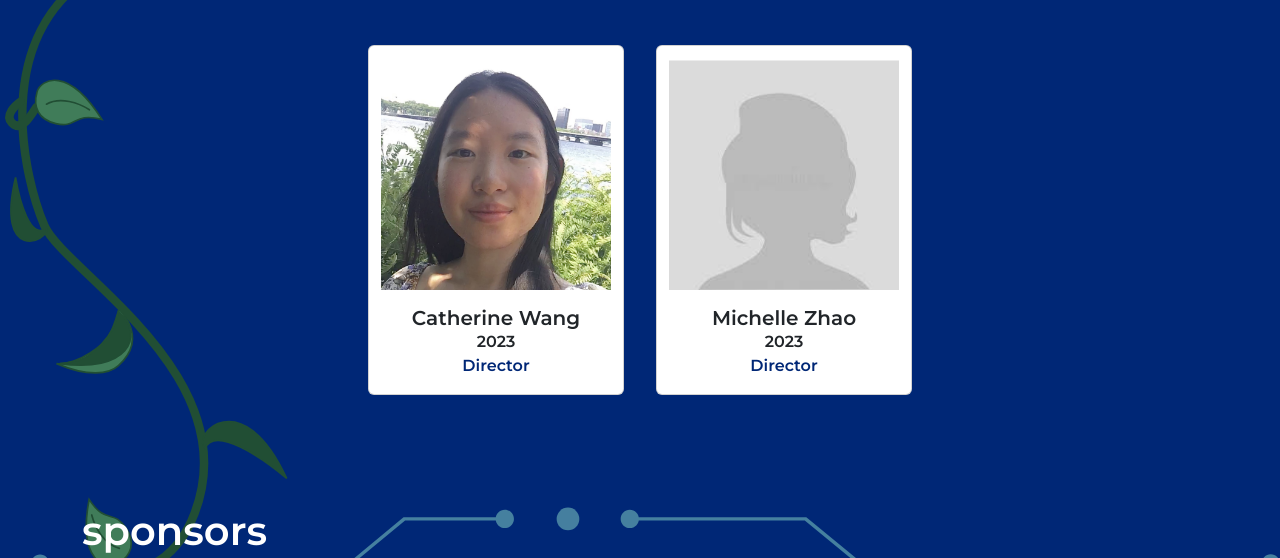
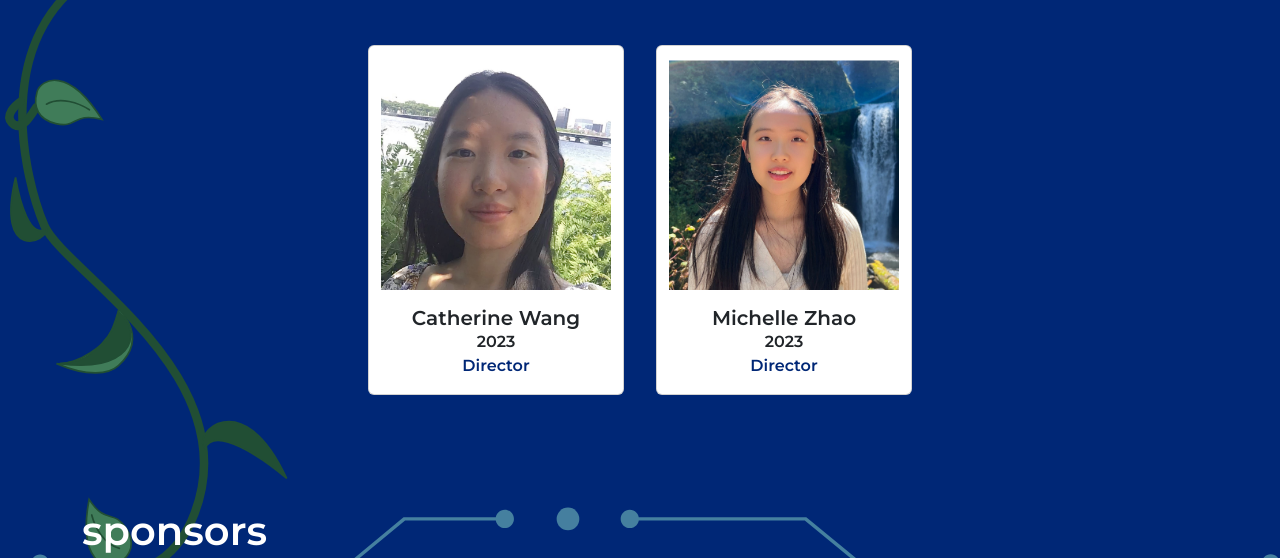
Before and after one commit to wellesleyhack/fall2022, a plain HTML site: page index.html in a window 1280 px wide. Shown: the part 3138-3696 px from the top of the page. Drawn offline with nearby package versions, Linux system fonts and the light colour scheme.

Commit message:
update id img urls

```diff
--- a/index.html
+++ b/index.html
@@ -296,7 +296,7 @@
           </div>
         </div>
         <div class="card team-card text-center">
-          <img src="public/images/ids/placeholder.jpg" class="card-img-top" alt="Michelle Zhao">
+          <img src="public/images/ids/michelle_zhao.jpg" class="card-img-top" alt="Michelle Zhao">
           <div class="card-body">
             <h5 class="card-title">Michelle Zhao</h5>
             <h7>2023</h7>
@@ -306,7 +306,7 @@
       </div>
       <div id="row-dev" class="row justify-content-center teamrow" style="display:none;">
         <div class="card team-card text-center">
-          <img src="public/images/ids/placeholder.jpg" class="card-img-top" alt="Olivia Giandrea">
+          <img src="public/images/ids/olivia_giandrea.png" class="card-img-top" alt="Olivia Giandrea">
           <div class="card-body">
             <h5 class="card-title">Olivia Giandrea</h5>
             <h7>2023</h7>
@@ -314,9 +314,9 @@
           </div>
         </div>
         <div class="card team-card text-center">
-          <img src="public/images/ids/placeholder.jpg" class="card-img-top" alt="Zoey Yang">
+          <img src="public/images/ids/zoey_yan.jpg" class="card-img-top" alt="Zoey Yang">
           <div class="card-body">
-            <h5 class="card-title">Zoey Yang</h5>
+            <h5 class="card-title">Zoey Yan</h5>
             <h7>2025</h7>
             <p class="card-text">Designer</p>
           </div>
@@ -324,7 +324,7 @@
       </div>
       <div id="row-md" class="row justify-content-center teamrow" style="display:none;">
         <div class="card team-card text-center">
-          <img src="public/images/ids/placeholder.jpg" class="card-img-top" alt="Wren Hager">
+          <img src="public/images/ids/Wren_hager.PNG" class="card-img-top" alt="Wren Hager">
           <div class="card-body">
             <h5 class="card-title">Wren Hager</h5>
             <h7>2023</h7>
@@ -340,7 +340,7 @@
           </div>
         </div>
         <div class="card team-card text-center">
-          <img src="public/images/ids/placeholder.jpg" class="card-img-top" alt="Shirui Zhong">
+          <img src="public/images/ids/shirui_zhong.jpg" class="card-img-top" alt="Shirui Zhong">
           <div class="card-body">
             <h5 class="card-title">Shirui Zhong</h5>
             <h7>2024</h7>
@@ -350,7 +350,7 @@
       </div>
       <div id="row-log" class="row justify-content-center teamrow" style="display:none;">
         <div class="card team-card text-center">
-          <img src="public/images/ids/placeholder.jpg" class="card-img-top" alt="Rachelle Hu">
+          <img src="public/images/ids/rachelle_hu.jpg" class="card-img-top" alt="Rachelle Hu">
           <div class="card-body">
             <h5 class="card-title">Rachelle Hu</h5>
             <h7>2025</h7>
@@ -358,7 +358,7 @@
           </div>
         </div>
         <div class="card team-card text-center">
-          <img src="public/images/ids/placeholder.jpg" class="card-img-top" alt="Kate Salembier">
+          <img src="public/images/ids/kate_salembier.png" class="card-img-top" alt="Kate Salembier">
           <div class="card-body">
             <h5 class="card-title">Kate Salembier</h5>
             <h7>2025</h7>
@@ -366,7 +366,7 @@
           </div>
         </div>
         <div class="card team-card text-center">
-          <img src="public/images/ids/placeholder.jpg" class="card-img-top" alt="Sofia Kobayashi">
+          <img src="public/images/ids/sofia_kobayashi.JPG" class="card-img-top" alt="Sofia Kobayashi">
           <div class="card-body">
             <h5 class="card-title">Sofia Kobayashi</h5>
             <h7>2025</h7>
@@ -382,7 +382,7 @@
           </div>
         </div>
         <div class="card team-card text-center">
-          <img src="public/images/ids/placeholder.jpg" class="card-img-top" alt="Deborah Jang">
+          <img src="public/images/ids/deborah_jang.jpg" class="card-img-top" alt="Deborah Jang">
           <div class="card-body">
             <h5 class="card-title">Deborah Jang</h5>
             <h7>2025</h7>
@@ -390,7 +390,7 @@
           </div>
         </div>
         <div class="card team-card text-center">
-          <img src="public/images/ids/placeholder.jpg" class="card-img-top" alt="Jiahui Zhang">
+          <img src="public/images/ids/jiahui_zhang.jpg" class="card-img-top" alt="Jiahui Zhang">
           <div class="card-body">
             <h5 class="card-title">Jiahui Zhang</h5>
             <h7>2025</h7>
@@ -400,7 +400,7 @@
       </div>
       <div id="row-spon" class="row justify-content-center teamrow" style="display:none;">
         <div class="card team-card text-center">
-          <img src="public/images/ids/placeholder.jpg" class="card-img-top" alt="Anastacia Castro">
+          <img src="public/images/ids/Anastacia_Castro.png" class="card-img-top" alt="Anastacia Castro">
           <div class="card-body">
             <h5 class="card-title">Anastacia Castro</h5>
             <h7>2025</h7>
@@ -432,7 +432,7 @@
           </div>
         </div>
         <div class="card team-card text-center">
-          <img src="public/images/ids/placeholder.jpg" class="card-img-top" alt="Rozey Hill">
+          <img src="public/images/ids/rozey_hill.jpg" class="card-img-top" alt="Rozey Hill">
           <div class="card-body">
             <h5 class="card-title">Rozey Hill</h5>
             <h7>2025</h7>
@@ -450,7 +450,7 @@
           </div>
         </div>
         <div class="card team-card text-center">
-          <img src="public/images/ids/placeholder.jpg" class="card-img-top" alt="Estefania Vasquez">
+          <img src="public/images/ids/Estefania_Vasquez.png" class="card-img-top" alt="Estefania Vasquez">
           <div class="card-body">
             <h5 class="card-title">Estefania Vasquez</h5>
             <h7>2023</h7>
```
